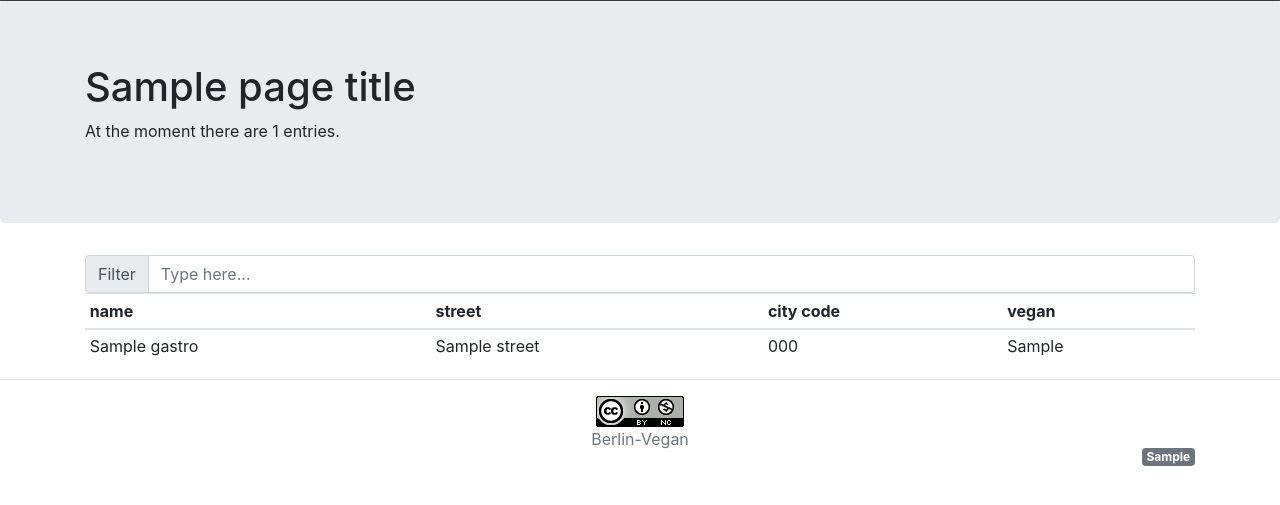
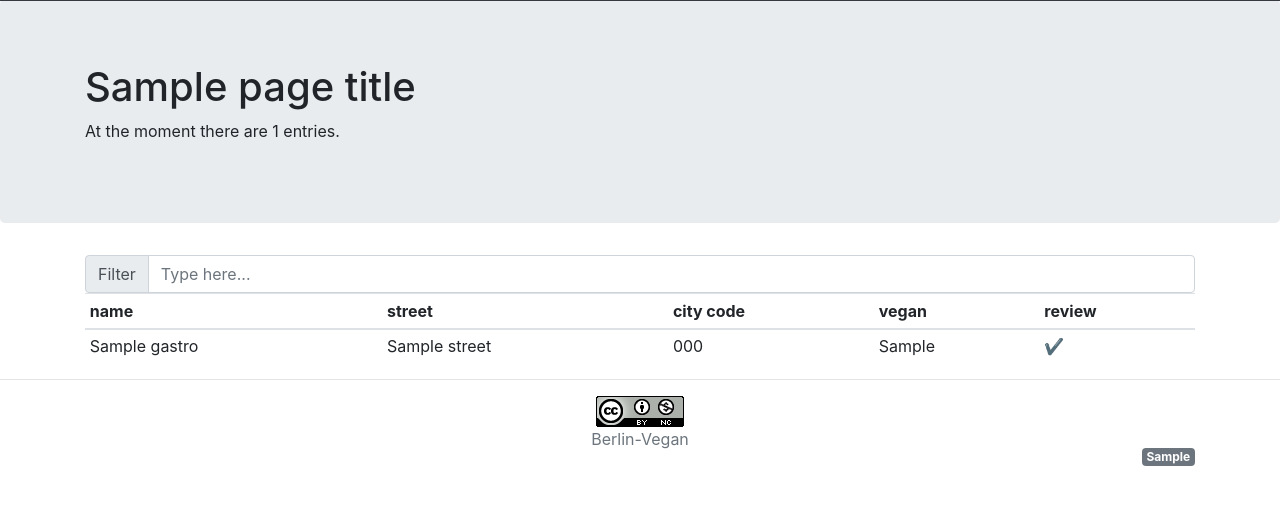
Before and after one commit to Berlin-Vegan/berlin-vegan-data, a Django app: template bvdata/data/templates/data/dashboard.html in a window 1280 px wide. Shown: the part 57-562 px from the top of the page. Run offline with Django 3.2, Linux system fonts and the light colour scheme; the template is opened without the code that fills it: most values are stand-ins (such as "Sample title", 1, 10 or a date in 2020); some libraries are stand-ins or nearby versions.

Commit message:
is review link not empty in submit list

```diff
--- a/bvdata/data/templates/data/dashboard.html
+++ b/bvdata/data/templates/data/dashboard.html
@@ -4,7 +4,8 @@
     <div class="jumbotron">
         <div class="container">
             <h1> {{ page_title }}</h1>
-    <p>{% blocktrans with gastros_count=gastros|length %}At the moment there are {{ gastros_count }} entries.{% endblocktrans %}</p>
+            <p>{% blocktrans with gastros_count=gastros|length %}At the moment there are {{ gastros_count }}
+                entries.{% endblocktrans %}</p>
         </div>
     </div>
     {% block topoflocationlist %}
@@ -24,6 +25,7 @@
                 <th>{% trans 'street' %}</th>
                 <th>{% trans 'city code' %}</th>
                 <th>{% trans 'vegan' %}</th>
+                <th>{% trans 'review' %}</th>
             </tr>
             </thead>
             <tbody class="searchable">
@@ -33,6 +35,7 @@
                     <td>{{ gastro.street }}</td>
                     <td>{{ gastro.cityCode }}</td>
                     <td>{{ gastro.get_vegan_display }}</td>
+                    <td>{{ gastro.review_link|yesno:'✔,✖' }}</td>
                 </tr>
             {% endfor %}
             </tbody>
```
Also changed, not shown: bvdata/data/locale/de/LC_MESSAGES/django.po. Lines whose indentation alone changed are shown as unchanged.
